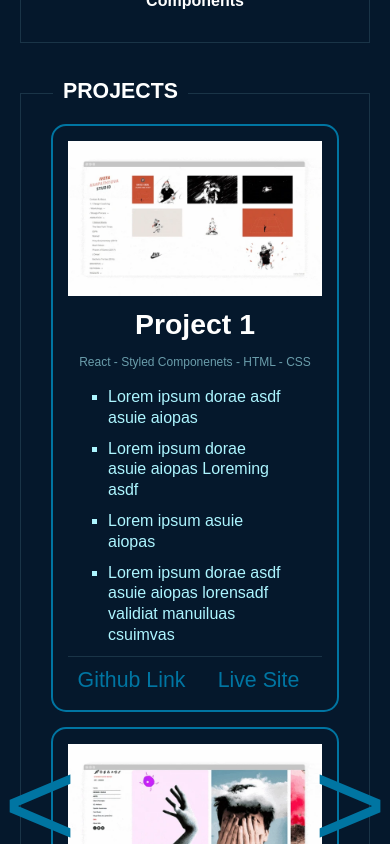
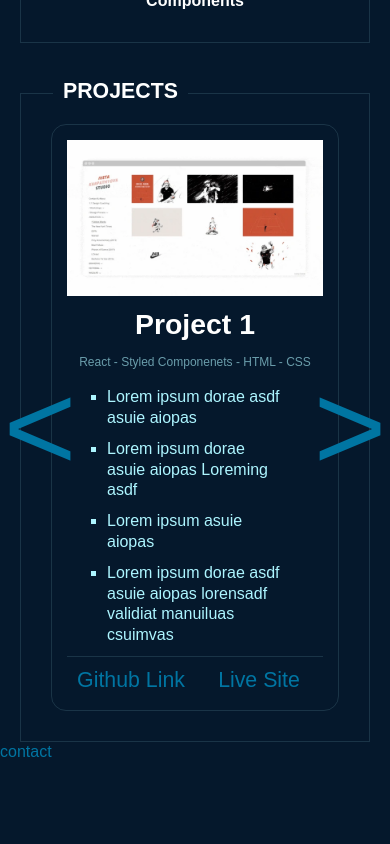
Before and after one commit to Red4lpha/ProfileSite, a React (Create React App) app: page / in a window 390 px wide. Shown: the part 2860-3704 px from the top of the page. After the commit the page ends 3623 px from the top, so only its background shows below. Built offline with nearby package versions, Linux system fonts and the light colour scheme.

Commit message:
Moving theme into it's own file Implementing mobile functionality for projects, to properly display the correct number of projects

```diff
--- a/src/App.js
+++ b/src/App.js
@@ -8,27 +8,7 @@ import Skills from './Components/Skills';
 import Projects from './Components/Projects';
 import Contact  from './Components/Contact';
 import { useState } from 'react';
-
-const theme = {
-  dark: {
-    bg: '#05182C',
-    bodyFont: '#0075A2',
-    paragraphFont: '#ADF5FF',
-    border: '#ADF5FF20',
-    hover: '#FFFFFF95',
-    header: '#FFF'
-  },
-  mobile: '769px',
-}
-
-/* dark: {
-  bg: '#05182C',
-  bodyFont: '#FFFFFF50',
-  paragraphFont: 'rgba(255,255,255,.7)',
-  border: '#FFFFFF15',
-  hover: '#FFFFFF95',
-  header: '#FFF'
-} */
+import theme from './Components/Styles/theme';
 
 /*
 TODO: Create a custom scroll bar
--- a/src/Components/Projects.js
+++ b/src/Components/Projects.js
@@ -1,13 +1,17 @@
-import React, { useState } from 'react';
+import React, { useState, useEffect } from 'react';
 import { StyledProjects } from './Styles/Projects.styled';
 import { StyledContainer } from './Styles/Container.Styled';
 import { StyledBorder } from './Styles/BorderWrapper.Styled';
 import Project from './Project';
 import projectList from './projectList';
+import theme from './Styles/theme';
+
+let mobileWidth = parseInt(theme.mobile);
 
 const Projects = () => {
+  const [numOfProjsDisplayed, setNumOfProjsDisplayed]  = useState(mobileWidth > window.innerWidth ? 1 : 2);
   const [projHolder, setProjHolder] = useState(projectList);
-  const [visibleProjs, setVisibleProjs] = useState(projHolder.slice(0,2));
+  const [visibleProjs, setVisibleProjs] = useState(projHolder.slice(0,numOfProjsDisplayed));
 
   const handleClick = (e) => {
     let tempArray = [...projHolder];
@@ -17,8 +21,20 @@ const Projects = () => {
     else if (e.target.id === 'btn-left') tempArray.unshift(tempArray.pop());
 
     setProjHolder(tempArray);
-      setVisibleProjs(projHolder.slice(0,2));
+    setVisibleProjs(projHolder.slice(0,numOfProjsDisplayed));
   }
+
+  const handleWindowSizeChange = () => {
+      setNumOfProjsDisplayed(mobileWidth > window.innerWidth ? 1 : 2);
+      setVisibleProjs(projHolder.slice(0,numOfProjsDisplayed));
+  }
+  useEffect(() => {
+      window.addEventListener('resize', handleWindowSizeChange);
+      return () => {
+          window.removeEventListener('resize', handleWindowSizeChange);
+      }
+  }, []);
+
     return (
       <StyledProjects>
         <StyledContainer>
@@ -26,7 +42,9 @@ const Projects = () => {
             <span className='title'><h2>PROJECTS</h2></span>
             <div className='project-wrapper'>
               <button className='project-buttons left' id='btn-left' onClick={handleClick}>&lt;</button>
-              <button className='project-buttons right' id='btn-right' onClick={handleClick}>&gt;</button>
+              <button className='project-buttons right' id='btn-right' onClick={handleClick}>
+                &gt;
+                </button>
 
               {visibleProjs.map(proj =>
               <Project
--- a/src/Components/Styles/Projects.styled.js
+++ b/src/Components/Styles/Projects.styled.js
@@ -32,14 +32,20 @@ export const StyledProjects = styled.section`
     display: flex;
     flex-direction: column;
     flex-basis: 100%;
-    border: 2px solid #0075A2;
+    //border: 2px solid #0075A2; - old style
+    border: 0.5px solid ${({ theme }) => theme.dark.border};
     border-radius: 15px;
     padding: 15px;
     //margin: 0 100px;
     //background-color: ${({ theme }) => theme.dark.border};
 
     &:hover{
-      box-shadow: 4px 4px 10px -3px #0080B1;
+      border: 1px solid ${({ theme }) => theme.dark.hoverBlue};
+      box-shadow: 2px 2px 10px -3px #0080B1;
+
+      h3 {
+        color: ${({ theme }) => theme.dark.hoverBlue};
+      }
     }
     & > * {
       padding-top: 10px;
--- /dev/null
+++ b/src/Components/Styles/theme.js
@@ -0,0 +1,23 @@
+export const theme = {
+  dark: {
+    bg: '#05182C',
+    bodyFont: '#0075A2',
+    paragraphFont: '#ADF5FF',
+    border: '#ADF5FF20',
+    hover: '#FFFFFF95',
+    header: '#FFF',
+    hoverBlue: '#1e87f0',
+  },
+  mobile: '769px',
+}
+
+/* dark: {
+  bg: '#05182C',
+  bodyFont: '#FFFFFF50',
+  paragraphFont: 'rgba(255,255,255,.7)',
+  border: '#FFFFFF15',
+  hover: '#FFFFFF95',
+  header: '#FFF'
+} */
+
+export default theme;
```
Lines whose indentation alone changed are shown as unchanged.
